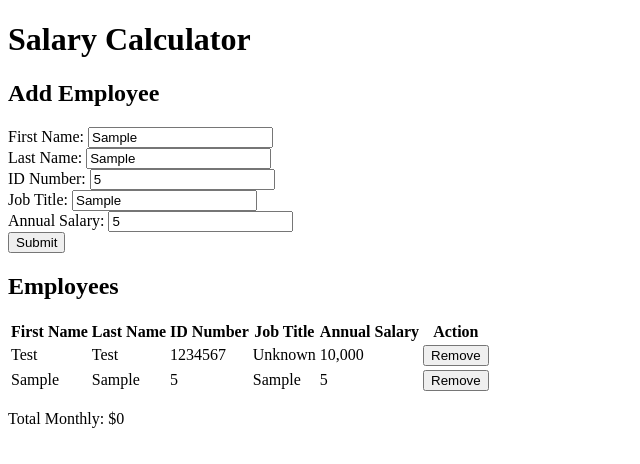
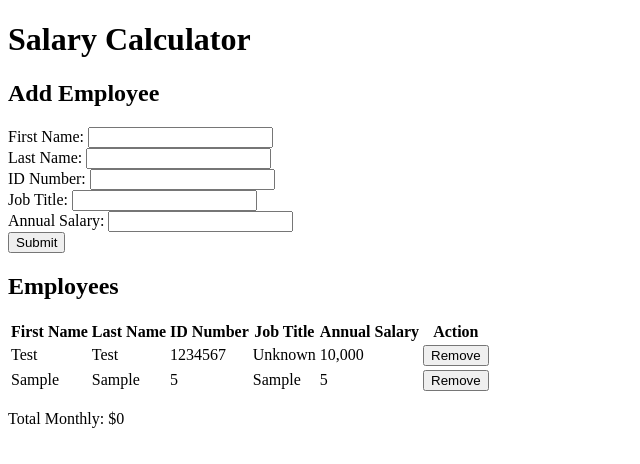
Before and after one commit to vang1100/weekend-salary-calculator, a website: page index.html in a window 1280 px wide. Both pictures are taken after typing "Sample", "Sample", "5", "Sample", "5" into the empty fields and a click on the button "Submit". Shown: the whole page, without its empty margins (0-640 px from the left). Drawn offline with Linux system fonts and the light colour scheme.

Commit message:
added inputs under clearFields function and fixed submitButtonForm

```diff
--- a/index.html
+++ b/index.html
@@ -27,7 +27,7 @@
       Annual Salary: <input id="salary" data-testid="annualSalaryInput" type="number" />
       <br />
 
-    <button id="submitButtonForm" onClick="clearFields()" data-testid="submitButton">Submit</button>
+    <button id="submitButtonForm" data-testid="submitButton">Submit</button>
 
   </form>
 
--- a/script.js
+++ b/script.js
@@ -23,10 +23,10 @@ function submitForm(event){
         <td><button onClick="deleteRemove(event)" class="remove-button">Remove</button></td>
     </tr>
     `
-
+    clearFields();
 }
 
-clearFields();
+
 
 
 function deleteRemove(event){
@@ -35,8 +35,14 @@ function deleteRemove(event){
 }
 
 function clearFields(){
-    document.getElementById("submitButtonForm").value = "";
+ document.getElementById("firstName").value = "";
+ document.getElementById("lastName").value = "";
+ document.getElementById("idNum").value = "";
+ document.getElementById("position").value = "";
+ document.getElementById("salary").value = "";
 }
+
+
 
 // function calculateSalary () {
 //     let totalMonthly = document.querySelector('span').innerText;
```
